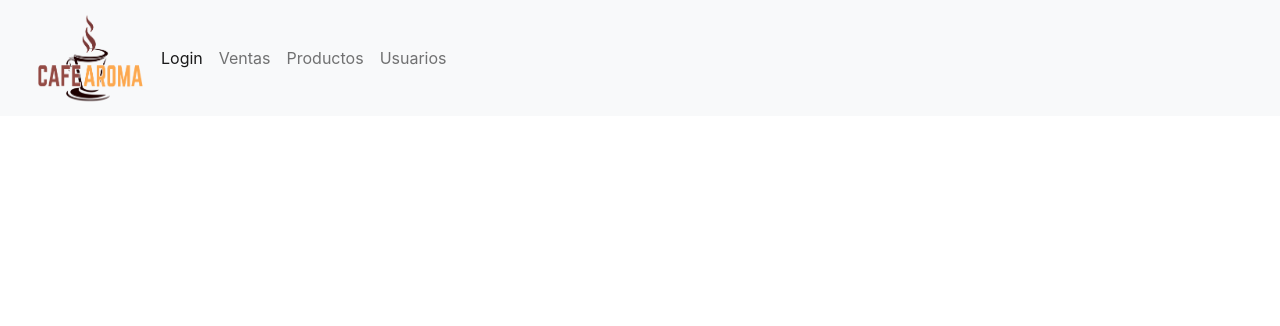
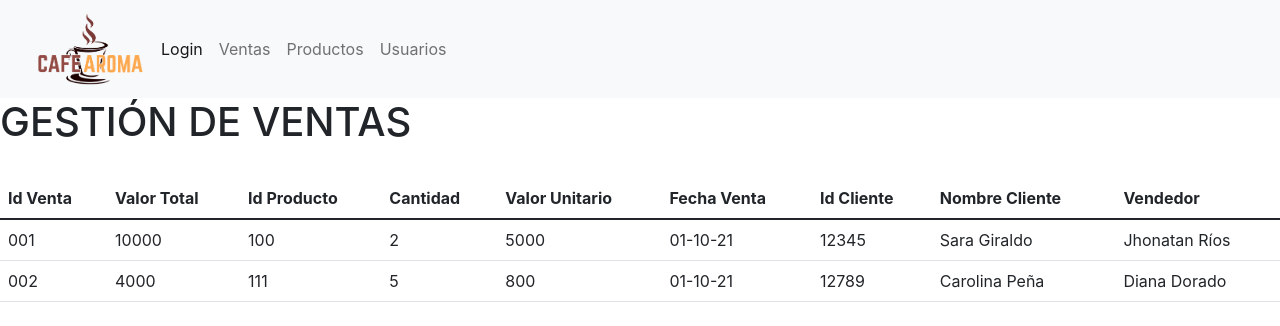
Before and after one commit to jhonatanRiosC/ProyectoCiclo3, a React (Create React App) app: page /ventas in a window 1280 px wide. Shown: the top 326 px of the page. Built offline with nearby package versions, Linux system fonts and the light colour scheme.

Commit message:
Se agrega listado de ventas, productos y usuarios

```diff
--- a/src/App.js
+++ b/src/App.js
@@ -1,5 +1,7 @@
 import React, { Fragment } from 'react';
 import LoginPage from './login/LoginPage.jsx';
+import VentasPage from './ventas/VentasPage.jsx';
+import ProductosPage from './productos/ProductosPage.jsx';
 import UsuariosPage from './usuarios/UsuariosPage.jsx';
 import { BrowserRouter as Router, Switch, Route } from 'react-router-dom';
 import NavbarComponent from './shared/components/navbar/NavbarComponent';
@@ -8,10 +10,16 @@ import NavbarComponent from './shared/components/navbar/NavbarComponent';
 function App() {
   return (
     <Router>
-       <NavbarComponent />
+      <NavbarComponent />
       <Switch>
         <Route path="/" exact>
           <LoginPage />
+        </Route>
+        <Route path="/ventas" exact>
+          <VentasPage />
+        </Route>
+        <Route path="/productos" exact>
+          <ProductosPage />
         </Route>
         <Route path="/usuarios" exact>
           <UsuariosPage />
--- /dev/null
+++ b/src/productos/ProductosPage.jsx
@@ -0,0 +1,71 @@
+// Laura posada  - Creado el 1 Oct 2021
+import React, { Fragment, useState, useEffect } from 'react';
+import './ProductosStyles.css';
+//import NavbarComponent from '../shared/components/navbar/NavbarComponent';
+
+let products_db =[
+    {
+        'id_product': '108',
+        'description': 'Capuchino',
+        'unit_price': 1000,
+        'status': 'Disponible'
+    },
+    {
+        'id_product': '102',
+        'description': 'Espresso',
+        'unit_price': 600,
+        'status': 'Disponible'
+    }
+]
+
+
+function ProductosPage() {
+
+    const [products, setProducts] = useState([]);
+
+    const get_products = () => {
+         // Se obtiene los datos de la API
+         setProducts(products_db)
+    }
+
+    useEffect(() => {
+        get_products()
+    }, [products])
+
+
+
+    return (
+        <Fragment>
+            {/* <NavbarComponent /> */}
+            <h1>PRODUCTOS REGISTRADOS</h1><br />
+            <table className="table">
+                <thead>
+                    <tr>
+                        <th scope="col">Id Producto</th>
+                        <th scope="col">Descripción</th>
+                        <th scope="col">Valor Unitario</th>
+                        <th scope="col">Estado</th>
+                    </tr>
+                </thead>
+                <tbody>
+
+                {
+                    products.map(item => {
+                        return (
+                            <tr key={item.id_product}>
+                            <td>{ item.id_product }</td>
+                            <td>{ item.description }</td>
+                            <td>{ item.unit_price }</td>
+                            <td>{ item.status }</td>
+                            </tr>
+                        );
+                    })
+                }
+                </tbody>
+            </table>
+
+        </Fragment>
+    )
+}
+
+export default ProductosPage;
--- a/src/shared/components/navbar/NavbarComponent.jsx
+++ b/src/shared/components/navbar/NavbarComponent.jsx
@@ -10,7 +10,7 @@ function NavbarComponent(props) {
         <nav className="navbar navbar-expand-lg navbar-light bg-light">
             <div className="container-fluid">
                 <a className="navbar-brand" href="#">{title}</a>
-                <img src={logo} alt="" width="125" height="100"/>
+                <img src={logo} alt="" width="125" height="82,18"/>
                 <button className="navbar-toggler" type="button" data-bs-toggle="collapse" data-bs-target="#navbarNavAltMarkup" aria-controls="navbarNavAltMarkup" aria-expanded="false" aria-label="Toggle navigation">
                     <span className="navbar-toggler-icon"></span>
                 </button>
@@ -27,4 +27,5 @@ function NavbarComponent(props) {
     )
 }
 
+
 export default NavbarComponent;
--- a/src/usuarios/UsuariosPage.jsx
+++ b/src/usuarios/UsuariosPage.jsx
@@ -1,38 +1,48 @@
+// Laura posada  - Creado el 1 Oct 2021
 import React, { Fragment, useState, useEffect } from 'react';
 import './UsuariosStyles.css';
+//import NavbarComponent from '../shared/components/navbar/NavbarComponent';
 
 let users_db =[
     {
         '_id': '1',
-        'name': 'John Doe',
-        'email': 'john@doe.com',
+        'name': 'Jarol Andres Castaño',
+        'email': 'jaancastano@utp.edu.co',
         'password': '12345',
-        'role': 'admin',
-        'status': 'active'
+        'role': 'Vendedor',
+        'status': 'Autorizado'
     },
     {
         '_id': '2',
-        'name': 'Jane Doe',
-        'email': 'jane@doe.com',
+        'name': 'Diana Dorado',
+        'email': 'dianadorado25081994@gmail.com',
         'password': '12345',
-        'role': 'admin',
-        'status': 'active'
+        'role': 'Vendedor',
+        'status': 'Pendiente'
     },
     {
         '_id': '3',
-        'name': 'Homero Simpson',
-        'email': 'elhomo@simpson.com',
+        'name': 'Alejandro Lopez',
+        'email': 'alopezpe1@gmail.com',
         'password': '12345',
-        'role': 'vendedor',
-        'status': 'active'
+        'role': 'Vendedor',
+        'status': 'Autorizado'
     },
     {
         '_id': '4',
-        'name': 'Bart Simpson',
-        'email': 'elbarto@simpson.com',
+        'name': 'Laura Posada',
+        'email': 'posadalaura57@gmail.com',
         'password': '12345',
-        'role': 'vendedor',
-        'status': 'inactive'
+        'role': 'Administrador',
+        'status': 'Autorizado'
+    },
+    {
+        '_id': '5',
+        'name': 'Jhonatan Ríos',
+        'email': 'jhonatanplac98@outlook.com',
+        'password': '12345',
+        'role': 'Vendedor',
+        'status': 'No autorizado'
     }
 ]
 
@@ -54,6 +64,7 @@ function UsuariosPage() {
 
     return (
         <Fragment>
+            {/* <NavbarComponent /> */}
             <h1>USUARIOS DEL SISTEMA</h1><br />
             <table className="table">
                 <thead>
--- /dev/null
+++ b/src/ventas/VentasPage.jsx
@@ -0,0 +1,93 @@
+// Laura posada  - Creado el 1 Oct 2021
+import React, { Fragment, useState, useEffect } from 'react';
+import './VentasStyles.css';
+//import NavbarComponent from '../shared/components/navbar/NavbarComponent';
+
+
+let sales_db =[
+    {
+        'id_sale': '001',
+        'total_value': 10000,
+        'id_product': '100',
+        'amount': 2,
+        'unit_price': 5000,
+        'date': '01-10-21',
+        'id_client': '12345',
+        'name_client': 'Sara Giraldo',
+        'seller': 'Jhonatan Ríos'
+    },
+    {
+        'id_sale': '002',
+        'total_value': 4000,
+        'id_product': '111',
+        'amount': 5,
+        'unit_price': 800,
+        'date': '01-10-21',
+        'id_client': '12789',
+        'name_client': 'Carolina Peña',
+        'seller': 'Diana Dorado'
+    }
+]
+
+
+function VentasPage() {
+
+    const [sales, setSales] = useState([]);
+
+    const get_sales = () => {
+         // Se obtiene los datos de la API
+         setSales(sales_db)
+    }
+
+    useEffect(() => {
+        get_sales()
+    }, [sales])
+
+
+
+    return (
+        <Fragment>
+            {/* <NavbarComponent /> */}
+            <h1>GESTIÓN DE VENTAS</h1><br />
+            <table className="table">
+                <thead>
+                    <tr>
+                        <th scope="col">Id Venta</th>
+                        <th scope="col">Valor Total</th>
+                        <th scope="col">Id Producto</th>
+                        <th scope="col">Cantidad</th>
+                        <th scope="col">Valor Unitario</th>
+                        <th scope="col">Fecha Venta</th>
+                        <th scope="col">Id Cliente</th>
+                        <th scope="col">Nombre Cliente</th>
+                        <th scope="col">Vendedor</th>
+                    </tr>
+                </thead>
+                <tbody>
+
+                {
+                    sales.map(item => {
+                        return (
+                            <tr key={item.id_sale}>
+                            <td>{ item.id_sale }</td>
+                            <td>{ item.total_value }</td>
+                            <td>{ item.id_product }</td>
+                            <td>{ item.amount }</td>
+                            <td>{ item.unit_price }</td>
+                            <td>{ item.date }</td>
+                            <td>{ item.id_client }</td>
+                            <td>{ item.name_client }</td>
+                            <td>{ item.seller }</td>
+                            </tr>
+                        );
+                    })
+                }
+                </tbody>
+            </table>
+
+        </Fragment>
+    )
+}
+
+
+export default VentasPage;
```
Also changed, not shown: src/login/img/HomeCafeAroma.png (deleted), src/productos/ProductosStyles.css (added), src/ventas/VentasStyles.css (added).
